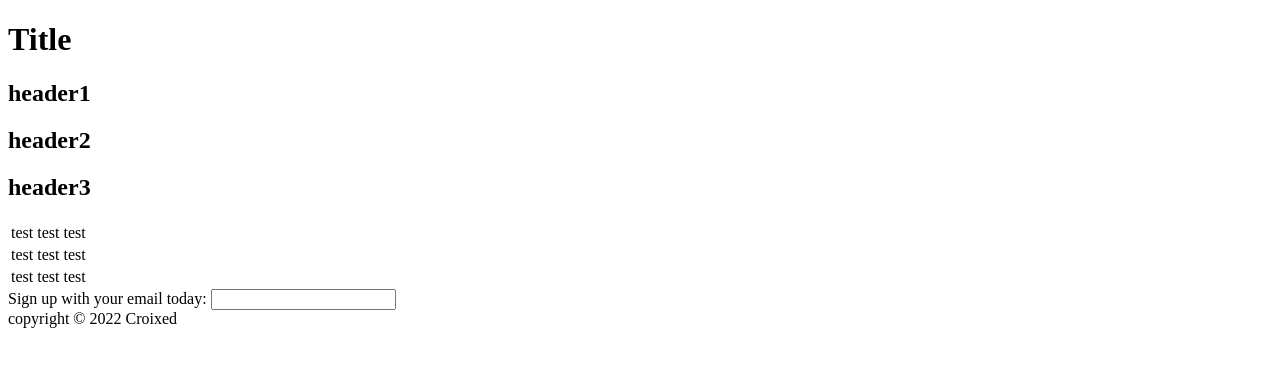
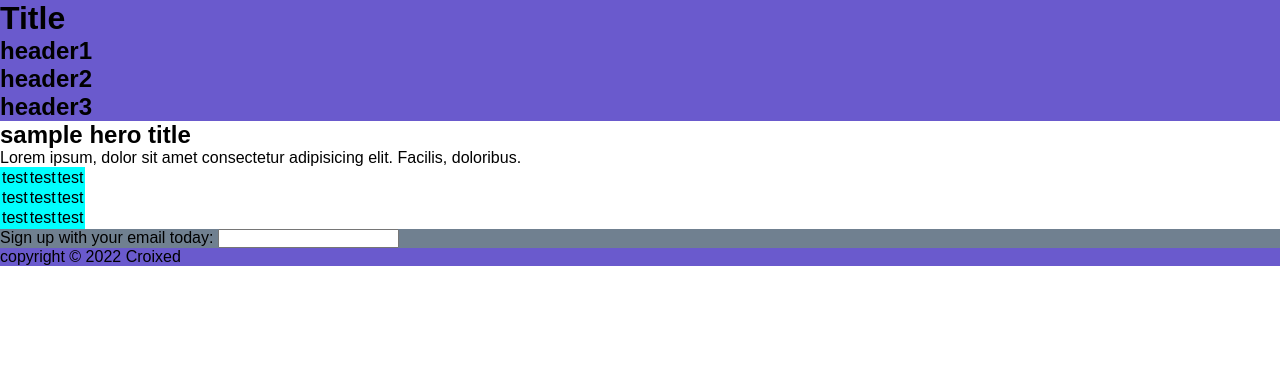
Before and after one commit to Croixed/basic_html_project, a plain HTML site: page index.html in a window 1280 px wide. Drawn offline with Linux system fonts and the light colour scheme.

Commit message:
add basic css styling

```diff
--- a/index.html
+++ b/index.html
@@ -4,7 +4,8 @@
     <meta charset="UTF-8">
     <meta http-equiv="X-UA-Compatible" content="IE=edge">
     <meta name="viewport" content="width=device-width, initial-scale=1.0">
-    <title>Document</title>
+    <link rel="stylesheet" href="style.css">
+    <title>My Basic Page!</title>
 </head>
 <body>
     <header>
@@ -17,7 +18,8 @@
     </header>
     <main>
         <section class="hero">
-
+            <h2>sample hero title</h2>
+            <p>Lorem ipsum, dolor sit amet consectetur adipisicing elit. Facilis, doloribus.</p>
         </section>
         <section class="table-container">
             <table>
--- a/style.css
+++ b/style.css
@@ -0,0 +1,33 @@
+* {
+    margin: 0;
+    padding: 0;
+    font-family: sans-serif;
+}
+
+header {
+    background-color: slateblue;
+}
+
+
+
+
+main {
+
+}
+
+.hero {
+
+}
+
+table {
+    background-color: cyan;
+}
+
+form {
+    background-color: slategray;
+}
+
+
+footer {
+  background-color: slateblue;
+}
```
